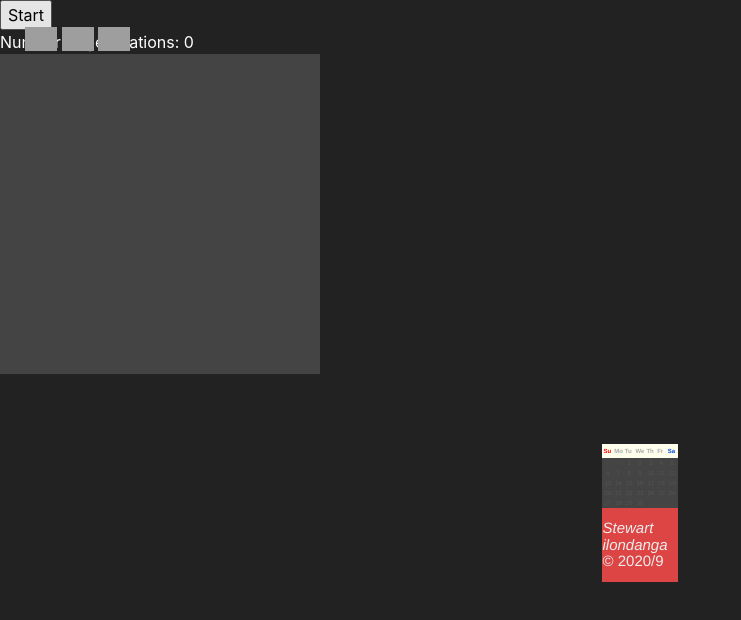
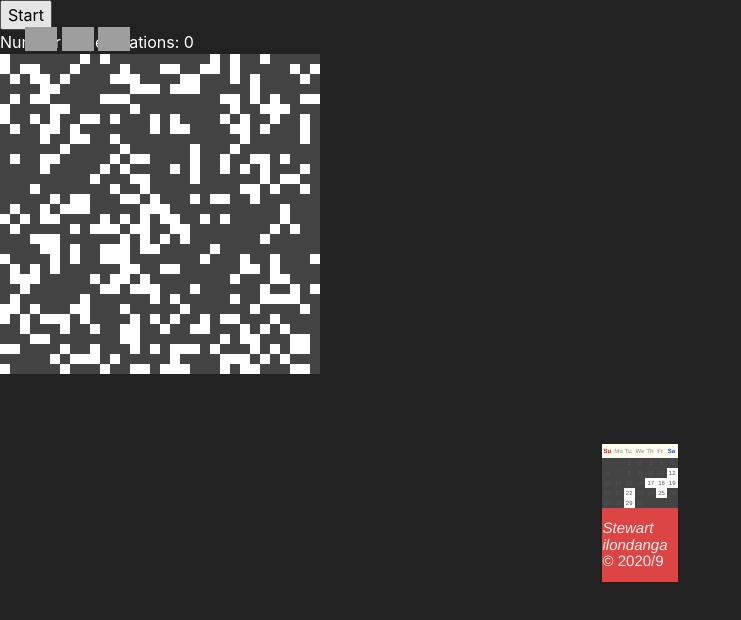
Before and after one commit to stewilondanga/box-game, a plain HTML site: page index.html in a window 1280 px wide. Both pictures are taken after a click on the button "Start". Shown: the whole page, without its empty margins (0-741 px from the left). Drawn offline with nearby package versions, Linux system fonts and the light colour scheme; grey boxes are pictures that could not be loaded.

Commit message:
add js/scripts.js

```diff
--- a/index.html
+++ b/index.html
@@ -10,7 +10,7 @@
 <body>
 
   <div class="my_social">
-    <a href="https://www.linkedin.com/in/stewart-milimu-369995168/" class="social">
+    <a href="https://www.linkedin.com/in/stewart-milimu-ilondanga-336b2743/" class="social">
       <img src="https://i.imgsafe.org/85/857cb1a42e.png" alt="linkedin"></img>
     </a>
     <a href="https://stewilondanga.github.io/" class="social">
--- a/js/scripts.js
+++ b/js/scripts.js
@@ -6,3 +6,106 @@ var navigate = (function() {
 		$('.' + dataName).toggle();
 	});
 })();
+
+var cells = Array.from(document.getElementsByTagName("td"));
+var nextCells = [];
+const row = Array.from(document.getElementsByTagName("tr")).length;
+var generationNum = document.getElementById("generation-num").innerHTML;
+
+function init() {
+
+    for (var i = 0; i < cells.length; i++) {
+        cells[i].classList.remove("alive");
+        cells[i].classList.remove("dead");
+
+        var ramTest = Math.random();
+        if (ramTest > 0.7) cells[i].classList.add("alive");
+    }
+
+    generationNum = 0;
+
+    setInterval(function () {
+
+        for (var i = 0; i < cells.length; i++) {
+            var cell = new checkStates(i);
+            nextCells[i] = whatNext(cell.state, cell.num());
+        }
+
+        for (var i = 0; i < cells.length; i++) {
+            if (nextCells[i] === 1) {
+                cells[i].classList.remove("dead");
+                cells[i].classList.add("alive");
+            } else {
+                if (cells[i].classList.contains("alive")) {
+                    cells[i].classList.remove("alive");
+                    cells[i].classList.add("dead");
+                }
+            }
+        }
+
+        generationNum++;
+        document.getElementById("generation-num").innerHTML = generationNum;
+
+    }, 100);
+}
+
+function checkStates(index) {
+    this.state = checkAlive(cells[index]);
+
+    if (index > (row - 1)) {
+        this.n = checkAlive(cells[index - row]); //north neighbor
+    } else this.n = 0;
+
+    if ((index > (row - 1)) && ((index - (row - 1)) % row)) {
+        this.ne = checkAlive(cells[index - row + 1]); //north east neighbor
+    } else this.ne = 0;
+
+    if ((index - (row - 1)) % row) {
+        this.e = checkAlive(cells[index + 1]); //east neighbor
+    } else this.e = 0;
+
+    if ((index < (cells.length - row)) && ((index - (row - 1)) % row)) {
+        this.se = checkAlive(cells[index + row + 1]); //south east neighbor
+    } else this.se = 0;
+
+    if (index < (cells.length - row)) {
+        this.s = checkAlive(cells[index + row]); //south neighbor
+    } else this.s = 0;
+
+    if ((index < (cells.length - row)) && (index % row)) {
+        this.sw = checkAlive(cells[index + row - 1]); //south weast neighbor
+    } else this.sw = 0;
+
+    if (index % row) {
+        this.w = checkAlive(cells[index - 1]) //weast neighbor
+    } else this.w = 0;
+
+    if ((index > (row - 1)) && (index % row)) {
+        this.nw = checkAlive(cells[index - row - 1]); //north weast neighbor
+    } else this.nw = 0;
+
+    this.num = function () {
+        return this.n + this.ne + this.e + this.se + this.s + this.sw + this.w + this.nw;
+    }
+};
+
+function checkAlive(element) {
+    if (element.classList.contains("alive")) {
+        return 1;
+    } else return 0;
+}
+
+function whatNext(state, num) {
+    if (state === 1) {
+        if (num < 2) {
+            return 0;
+        } else if (num > 3) {
+            return 0;
+        } else return 1;
+    }
+    if (state === 0) {
+        if (num === 3) {
+            return 1;
+        } else return 0;
+    }
+}
```
